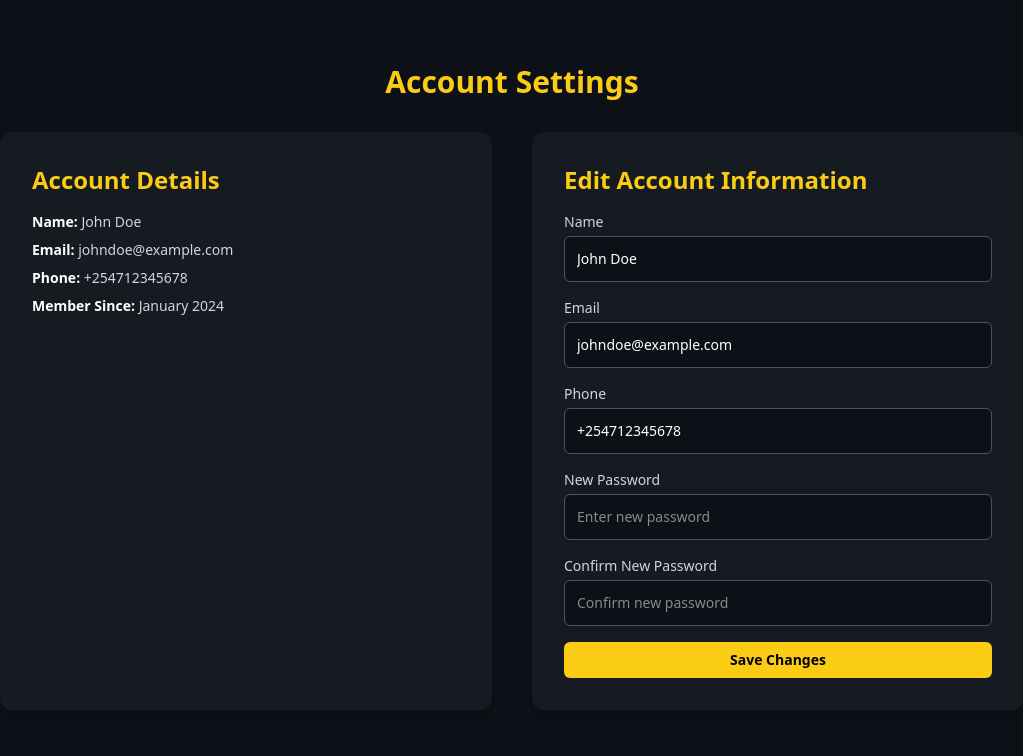
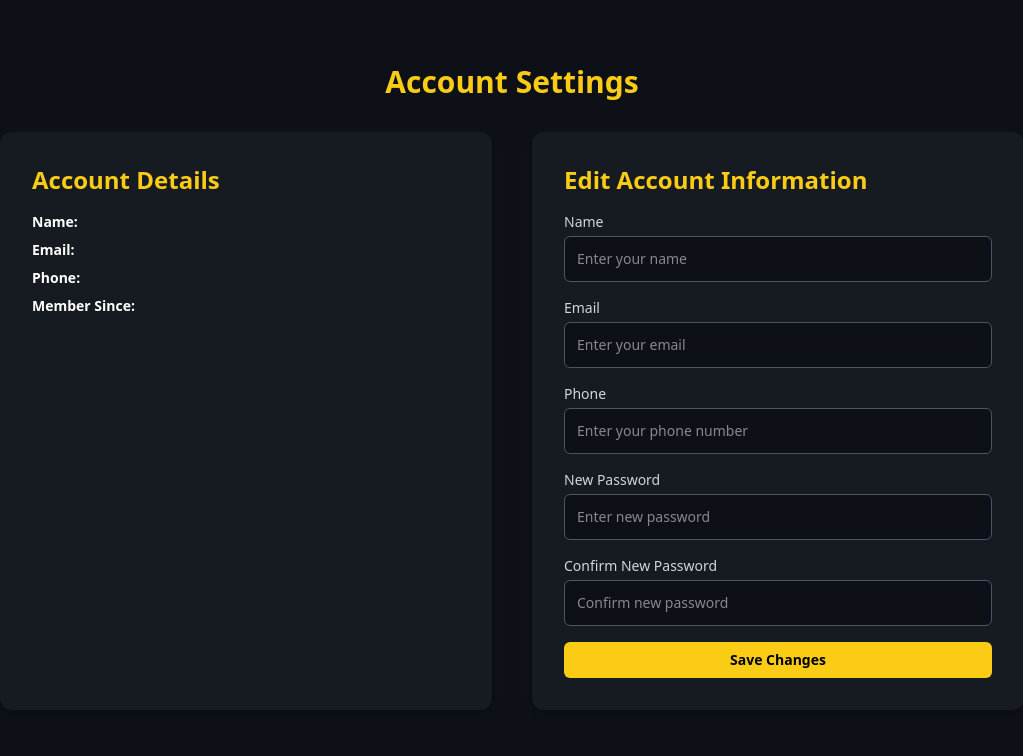
Before and after one commit to festus-sulumeti/mushroom-motors-rental-frontend, a React (Vite) app: page /account-settings in a window 1280 px wide. Shown: the top 756 px of the page, without its empty margins (128-1151 px from the left). Built offline with nearby package versions, Linux system fonts and the light colour scheme; no server answers.

Commit message:
feat: settings update

```diff
--- a/src/components/user-dashboard/AccountSettings.jsx
+++ b/src/components/user-dashboard/AccountSettings.jsx
@@ -1,23 +1,43 @@
-import React, { useState } from 'react';
+import React, { useState, useEffect } from 'react';
 
 const AccountSettings = () => {
-  const [accountDetails] = useState({
-    name: 'John Doe',
-    email: 'johndoe@example.com',
-    phone: '+254712345678',
-    memberSince: 'January 2024',
+  // Load user details from localStorage (or replace with context/auth if available)
+  const [accountDetails, setAccountDetails] = useState({
+    name: '',
+    email: '',
+    phone: '',
+    memberSince: '',
   });
 
   const [editForm, setEditForm] = useState({
-    name: accountDetails.name,
-    email: accountDetails.email,
-    phone: accountDetails.phone,
+    name: '',
+    email: '',
+    phone: '',
     password: '',
     confirmPassword: '',
   });
 
   const [showDeleteConfirm, setShowDeleteConfirm] = useState(false);
   const [error, setError] = useState('');
+
+  useEffect(() => {
+    const user = JSON.parse(localStorage.getItem('user'));
+    if (user) {
+      setAccountDetails({
+        name: user.name || '',
+        email: user.email || '',
+        phone: user.phone || '',
+        memberSince: user.memberSince || '',
+      });
+      setEditForm({
+        name: user.name || '',
+        email: user.email || '',
+        phone: user.phone || '',
+        password: '',
+        confirmPassword: '',
+      });
+    }
+  }, []);
 
   const handleEditChange = (e) => {
     setEditForm({ ...editForm, [e.target.name]: e.target.value });
```
